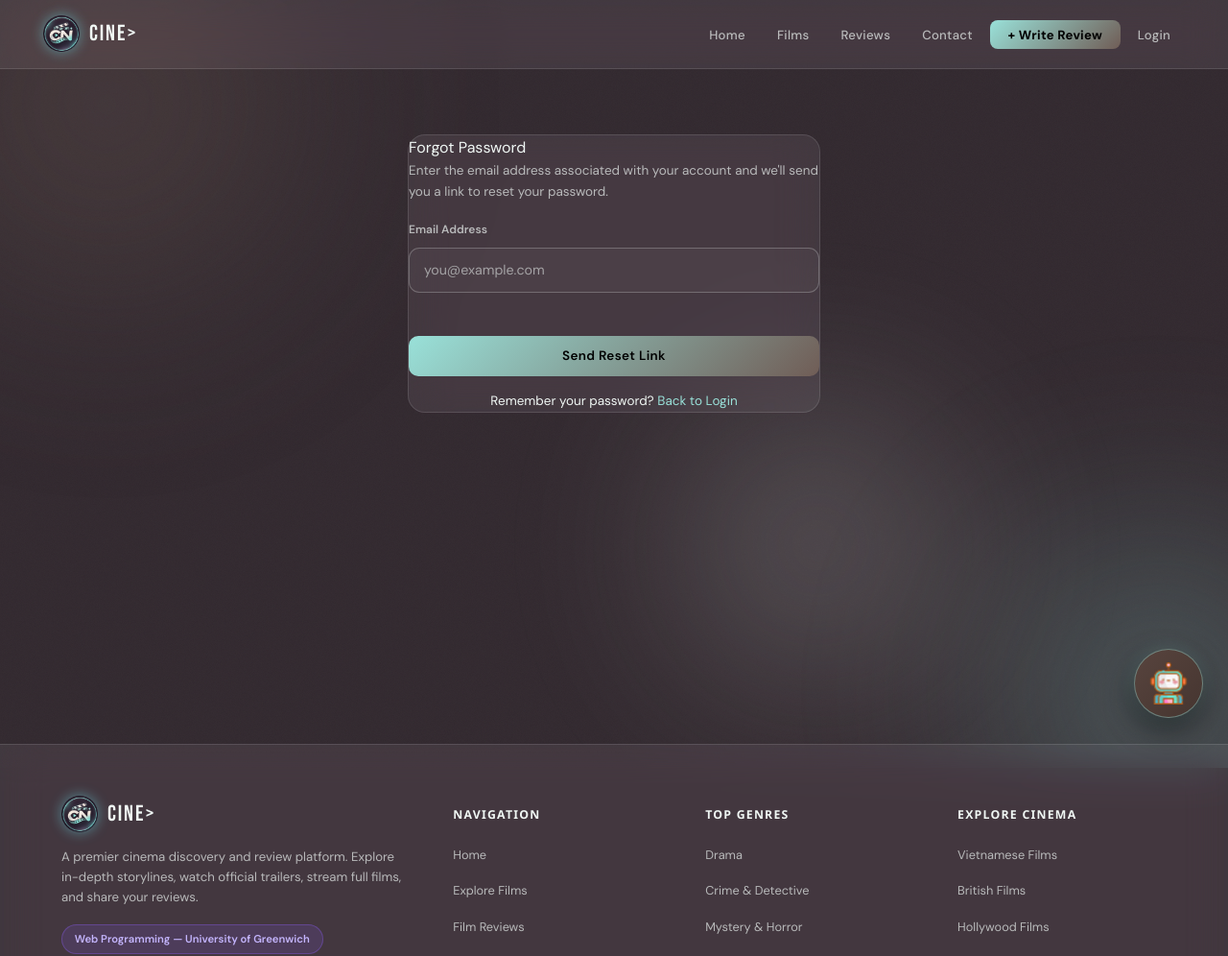
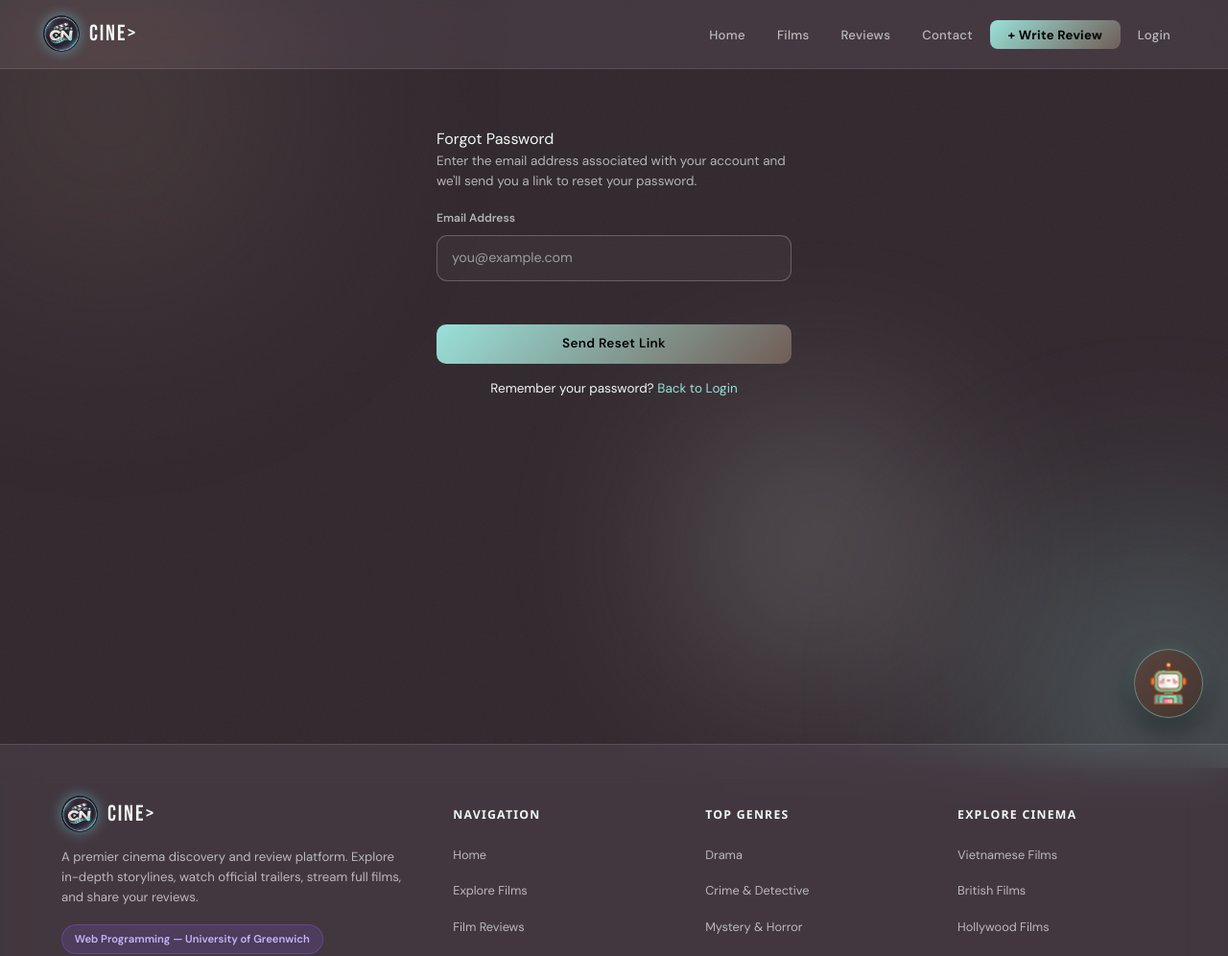
Before and after one commit to AnhPhung12/film-reviews, a PHP site: page /forgot_password in a window 1280 px wide. Shown: the top 996 px of the page at 96% size. Run offline with PHP 8.4, Linux system fonts and the light colour scheme.

Commit message:
Fix forgot/reset password card UI and set +07:00 timezone

```diff
--- a/CW/includes/DatabaseConnection.php
+++ b/CW/includes/DatabaseConnection.php
@@ -63,10 +63,14 @@ class DatabaseConnection
                 }
                 $options[PDO::MYSQL_ATTR_SSL_VERIFY_SERVER_CERT] = false;
             }
+            // Use Vietnam timezone (+07:00) by default in PHP and DB session so NOW() matches local user time instead of UTC
+            date_default_timezone_set(getenv('CW_TIMEZONE') ?: 'Asia/Ho_Chi_Minh');
             // Establish the PDO connection
             $this->connection = new PDO($dsn, $this->username, $this->password, $options);
             // Disable ONLY_FULL_GROUP_BY per session so legacy GROUP BY f.id queries work on TiDB Cloud / MySQL 8
             $this->connection->exec("SET SESSION sql_mode = TRIM(BOTH ',' FROM REPLACE(REPLACE(@@sql_mode, 'ONLY_FULL_GROUP_BY', ''), ',,', ','))");
+            // Align MySQL/TiDB session timezone with PHP local timezone
+            $this->connection->exec("SET time_zone = '+07:00'");
         } catch (PDOException $e) {
             // Halt execution and escape error output to prevent XSS
             die('<p style="color:red;font-family:monospace;padding:2rem">DB Error: ' . htmlspecialchars($e->getMessage()) . '</p>');
--- a/CW/templates/forgot_password.html.php
+++ b/CW/templates/forgot_password.html.php
@@ -12,10 +12,9 @@
  */
 ?>
 <!-- Password reset request card -->
-<section class="section page-section">
-    <div class="form-card glass" style="max-width: 430px; margin: 2rem auto;">
+<div class="form-card" style="max-width: 430px; margin: 2rem auto; padding: 2rem;">
     <div class="form-card-title">Forgot Password</div>
-        <p style="color: var(--text-dim); font-size: 0.9rem; margin-bottom: 1.25rem;">
+    <p style="color: var(--text-dim); font-size: 0.9rem; margin-bottom: 1.25rem; line-height: 1.5;">
         Enter the email address associated with your account and we'll send you a link to reset your password.
     </p>
 
@@ -42,4 +41,3 @@
         </div>
     </form>
 </div>
-</section>
```
Also changed, not shown: CW/templates/reset_password.html.php (+3 -5 lines). Lines whose indentation alone changed are shown as unchanged.
